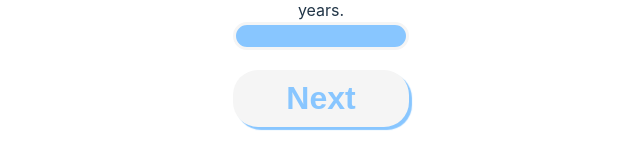
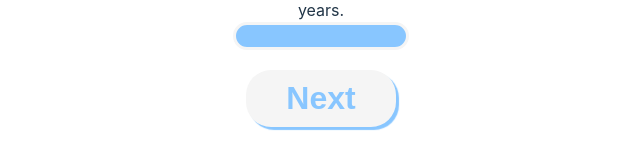
Before and after one commit to OwenMcAllister/RamEats, a React (Vite) app in the folder RamEatsApp/client/: page /onboarding/age in a window 1280 px wide. Shown: the part 532-700 px from the top of the page, without its empty margins (319-959 px from the left). Built offline with nearby package versions, Linux system fonts and the light colour scheme.

Commit message:
Set "NEXT" button width

```diff
--- a/RamEatsApp/client/src/components/onboarding/onboardinglayout/index.scss
+++ b/RamEatsApp/client/src/components/onboarding/onboardinglayout/index.scss
@@ -55,6 +55,10 @@
                 transform: translateY(2px);
             }
 
+            .next {
+                max-width: 150px;
+            }
+
             input {
                 text-align: center;
                 height: 20px;
```
